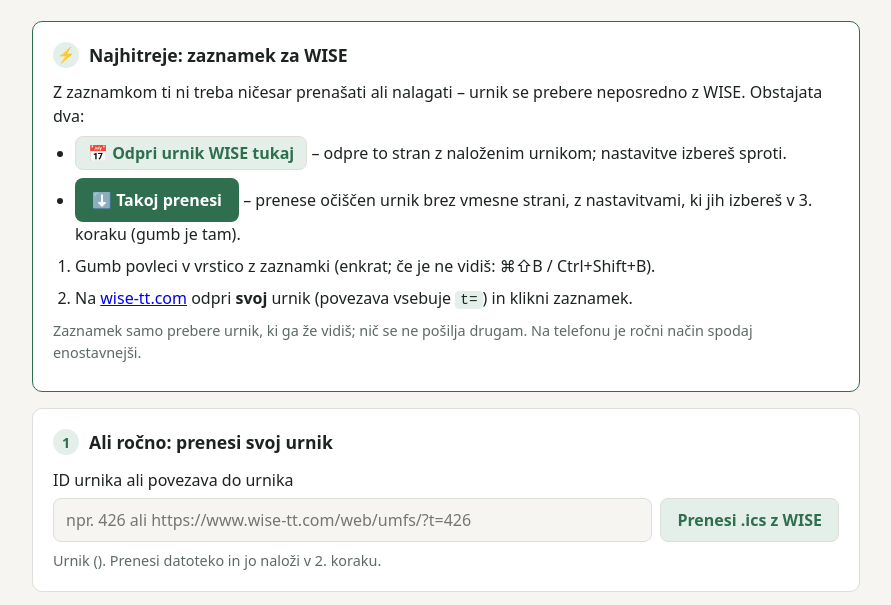
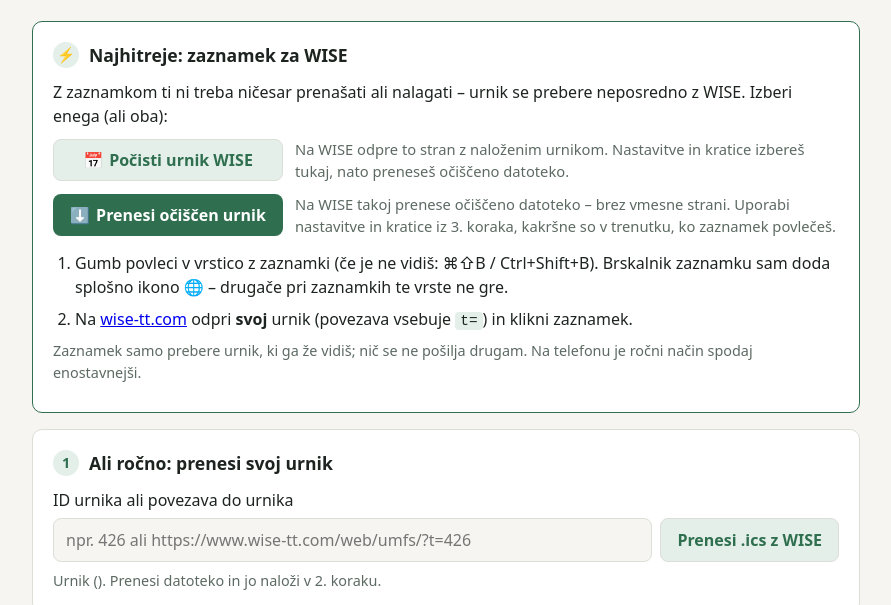
Before and after one commit to svizec/um-calendar, a website with bundled scripts: page web/index.html in a window 1280 px wide. Shown: the part 157-762 px from the top of the page, without its empty margins (194-1085 px from the left). Built offline with nearby package versions, Linux system fonts and the light colour scheme.

Commit message:
Web: equal bookmarklet buttons with clearer names
Both bookmarklets are offered in the top box. Icons are drawn with CSS so
they are not copied into the bookmark name.

```diff
--- a/package.json
+++ b/package.json
@@ -1,6 +1,6 @@
 {
   "name": "um-calendar",
-  "version": "0.4.3",
+  "version": "0.4.4",
   "description": "Clean WISE Timetable (UM FS) calendars: remove busy blocks, number sessions, count school hours.",
   "type": "module",
   "private": true,
--- a/web/app.js
+++ b/web/app.js
@@ -110,8 +110,10 @@ function instantBookmarkletCode() {
 }
 
 function refreshBookmarklets() {
-  $('bookmarklet').href = bookmarkletCode();
-  $('bookmarklet-instant').href = instantBookmarkletCode();
+  const open = bookmarkletCode();
+  const instant = instantBookmarkletCode();
+  for (const a of document.querySelectorAll('.js-bm-open')) a.href = open;
+  for (const a of document.querySelectorAll('.js-bm-instant')) a.href = instant;
 }
 
 async function receiveFromWise() {
@@ -349,8 +351,8 @@ restoreOptions();
 updateLink();
 renderAbbreviations();
 refreshBookmarklets();
-for (const id of ['bookmarklet', 'bookmarklet-instant']) {
-  $(id).addEventListener('click', (e) => {
+for (const a of document.querySelectorAll('.bookmarklet')) {
+  a.addEventListener('click', (e) => {
     e.preventDefault();
     alert('Zaznamek povleci v vrstico z zaznamki, nato ga klikni na svojem urniku na wise-tt.com.');
   });
--- a/web/index.html
+++ b/web/index.html
@@ -17,13 +17,19 @@
 
     <section class="step quick" aria-labelledby="s0">
       <h2 id="s0"><span class="num">⚡</span> Najhitreje: zaznamek za WISE</h2>
-      <p>Z zaznamkom ti ni treba ničesar prenašati ali nalagati – urnik se prebere neposredno z WISE. Obstajata dva:</p>
-      <ul class="steps">
-        <li><a id="bookmarklet" class="button secondary bookmarklet" href="#" title="Povleci me v vrstico z zaznamki">📅 Odpri urnik WISE tukaj</a> – odpre to stran z naloženim urnikom; nastavitve izbereš sproti.</li>
-        <li><a class="button primary" href="#s3">⬇️ Takoj prenesi</a> – prenese očiščen urnik brez vmesne strani, z nastavitvami, ki jih izbereš v 3. koraku (gumb je tam).</li>
-      </ul>
+      <p>Z zaznamkom ti ni treba ničesar prenašati ali nalagati – urnik se prebere neposredno z WISE. Izberi enega (ali oba):</p>
+      <div class="bm-list">
+        <div class="bm-item">
+          <a class="button secondary bookmarklet js-bm-open" data-icon="📅" href="#" title="Povleci me v vrstico z zaznamki">Počisti urnik WISE</a>
+          <span>Na WISE odpre to stran z naloženim urnikom. Nastavitve in kratice izbereš tukaj, nato preneseš očiščeno datoteko.</span>
+        </div>
+        <div class="bm-item">
+          <a class="button primary bookmarklet js-bm-instant" data-icon="⬇️" href="#" title="Povleci me v vrstico z zaznamki">Prenesi očiščen urnik</a>
+          <span>Na WISE takoj prenese očiščeno datoteko – brez vmesne strani. Uporabi nastavitve in kratice iz 3. koraka, kakršne so v trenutku, ko zaznamek povlečeš.</span>
+        </div>
+      </div>
       <ol class="steps">
-        <li>Gumb povleci v vrstico z zaznamki (enkrat; če je ne vidiš: ⌘⇧B / Ctrl+Shift+B).</li>
+        <li>Gumb povleci v vrstico z zaznamki (če je ne vidiš: ⌘⇧B / Ctrl+Shift+B). Brskalnik zaznamku sam doda splošno ikono 🌐 – drugače pri zaznamkih te vrste ne gre.</li>
         <li>Na <a href="https://www.wise-tt.com/web/umfs/" target="_blank" rel="noopener">wise-tt.com</a> odpri <strong>svoj</strong> urnik (povezava vsebuje <code>t=</code>) in klikni zaznamek.</li>
       </ol>
       <p class="hint">Zaznamek samo prebere urnik, ki ga že vidiš; nič se ne pošilja drugam. Na telefonu je ročni način spodaj enostavnejši.</p>
@@ -78,7 +84,7 @@
       </details>
       <div class="instant">
         <p><strong>Zaznamek s temi nastavitvami:</strong>
-          <a id="bookmarklet-instant" class="button primary bookmarklet" href="#" title="Povleci me v vrstico z zaznamki">⬇️ Prenesi urnik WISE</a></p>
+          <a class="button primary bookmarklet js-bm-instant" data-icon="⬇️" href="#" title="Povleci me v vrstico z zaznamki">Prenesi očiščen urnik</a></p>
         <p class="hint">Povleci ga v zaznamke in ga klikni na svojem urniku na wise-tt.com – očiščena datoteka se prenese takoj. Ko spremeniš nastavitve ali kratice, ga povleci znova (starega izbriši).</p>
       </div>
     </section>
--- a/web/style.css
+++ b/web/style.css
@@ -126,7 +126,14 @@ footer a, .hint a { color: var(--accent); }
 .quick { border-color: var(--accent); }
 .quick p { margin: 0 0 8px; }
 .steps { margin: 8px 0; padding-left: 22px; display: grid; gap: 8px; }
-.bookmarklet { padding: 4px 12px; cursor: grab; }
+.bookmarklet { cursor: grab; white-space: nowrap; min-height: 40px; padding: 8px 14px; }
+/* the icon is decoration only, so it is not copied into the bookmark name */
+.bookmarklet[data-icon]::before { content: attr(data-icon); margin-right: 6px; }
+.bm-list { display: grid; gap: 10px; margin: 10px 0 14px; }
+.bm-item { display: grid; grid-template-columns: 230px 1fr; gap: 12px; align-items: center; }
+.bm-item .bookmarklet { width: 100%; }
+.bm-item span { color: var(--muted); font-size: 0.92rem; }
+@media (max-width: 560px) { .bm-item { grid-template-columns: 1fr; gap: 4px; } }
 .check.select { gap: 10px; }
 .check.wide { grid-column: span 2; white-space: nowrap; }
 @media (max-width: 560px) { .check.wide { grid-column: auto; } }
```
Also changed, not shown: CHANGELOG.md, README.md.
